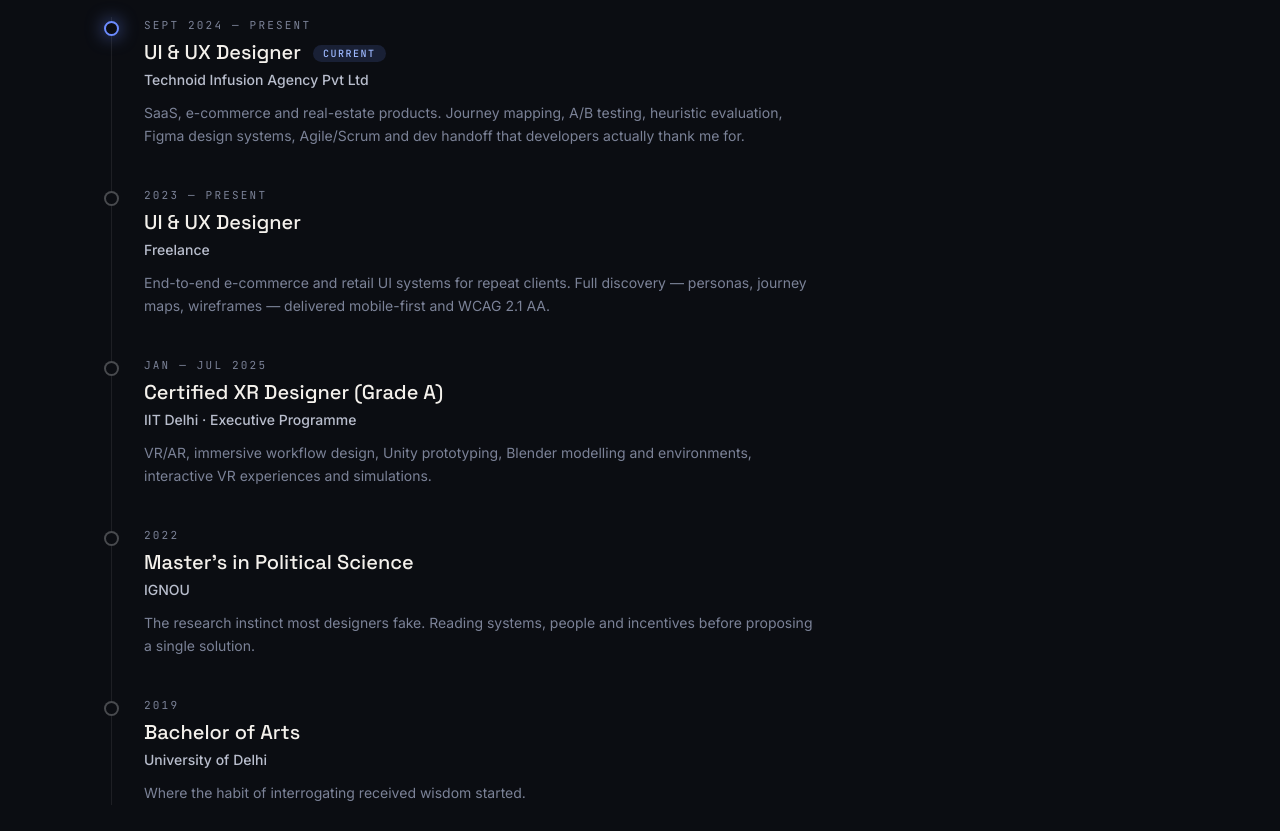
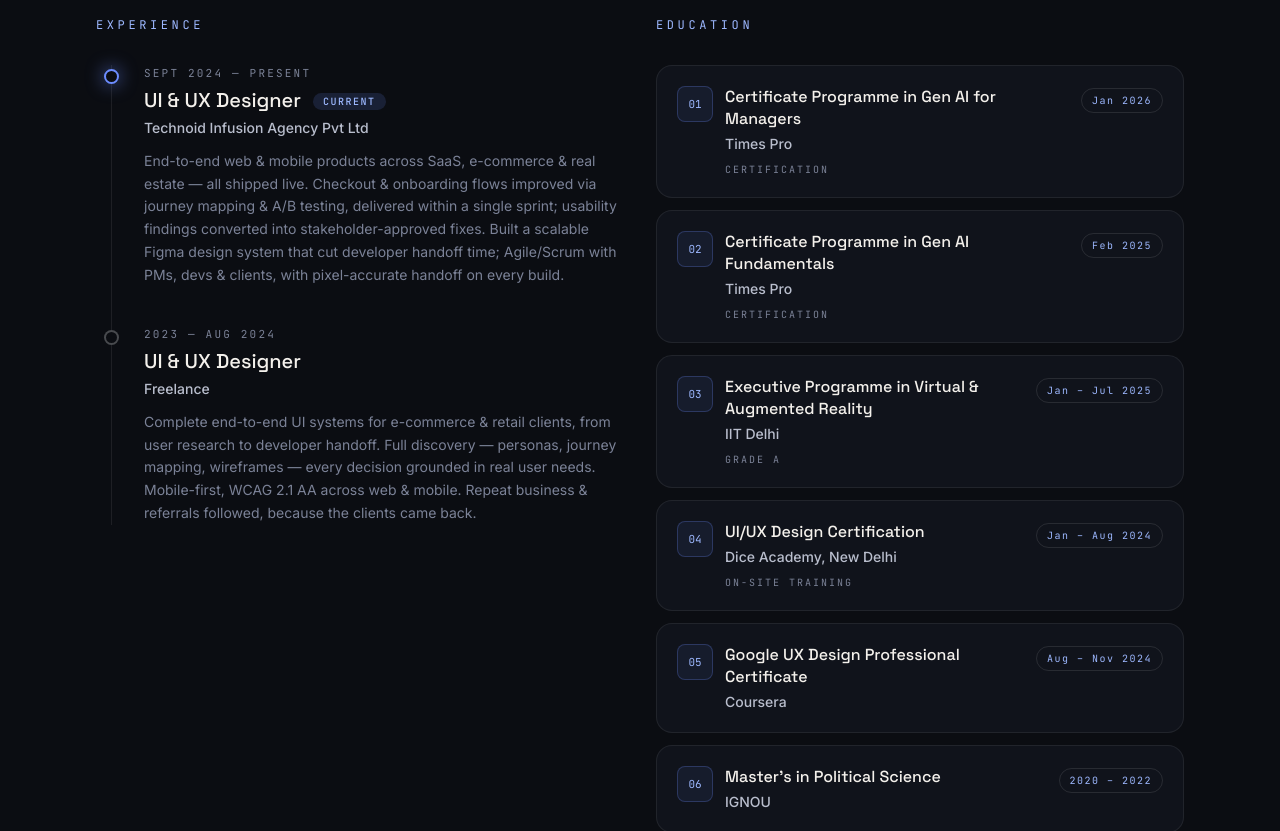
Before and after one commit to manishasharma1998/Portfolio, a Next.js app: page / in a window 1280 px wide. Shown: the part 5740-6571 px from the top of the page. Built offline with nearby package versions, Linux system fonts and the light colour scheme.

Commit message:
Journey: separate Experience & Education columns with full CV data

```diff
--- a/content/site.json
+++ b/content/site.json
@@ -161,39 +161,33 @@
     "titleBefore": "Calm, on purpose.",
     "titleBreak": "Measured, on record.",
     "blurb": "Each node reveals itself as you scroll. Nothing shouts; things surface. That’s the whole metaphor — and the whole person.",
-    "overlapNote": "The dates above genuinely overlap — full-time agency work alongside freelancing is not a red flag, it’s a good O(n) way to learn what shipping for actually-different businesses feels like.",
+    "overlapNote": "Freelance ran as a full shop before the agency seat opened — same discovery discipline, same mobile-first standard, shipped for clients who kept coming back.",
     "items": [
       {
         "period": "Sept 2024 — Present",
         "org": "Technoid Infusion Agency Pvt Ltd",
         "role": "UI & UX Designer",
-        "body": "SaaS, e-commerce and real-estate products. Journey mapping, A/B testing, heuristic evaluation, Figma design systems, Agile/Scrum and dev handoff that developers actually thank me for."
+        "body": "End-to-end web & mobile products across SaaS, e-commerce & real estate — all shipped live. Checkout & onboarding flows improved via journey mapping & A/B testing, delivered within a single sprint; usability findings converted into stakeholder-approved fixes. Built a scalable Figma design system that cut developer handoff time; Agile/Scrum with PMs, devs & clients, with pixel-accurate handoff on every build."
       },
       {
-        "period": "2023 — Present",
+        "period": "2023 — Aug 2024",
         "org": "Freelance",
         "role": "UI & UX Designer",
-        "body": "End-to-end e-commerce and retail UI systems for repeat clients. Full discovery — personas, journey maps, wireframes — delivered mobile-first and WCAG 2.1 AA."
-      },
-      {
-        "period": "Jan — Jul 2025",
-        "org": "IIT Delhi · Executive Programme",
-        "role": "Certified XR Designer (Grade A)",
-        "body": "VR/AR, immersive workflow design, Unity prototyping, Blender modelling and environments, interactive VR experiences and simulations."
-      },
-      {
-        "period": "2022",
-        "org": "IGNOU",
-        "role": "Master's in Political Science",
-        "body": "The research instinct most designers fake. Reading systems, people and incentives before proposing a single solution."
-      },
-      {
-        "period": "2019",
-        "org": "University of Delhi",
-        "role": "Bachelor of Arts",
-        "body": "Where the habit of interrogating received wisdom started."
+        "body": "Complete end-to-end UI systems for e-commerce & retail clients, from user research to developer handoff. Full discovery — personas, journey mapping, wireframes — every decision grounded in real user needs. Mobile-first, WCAG 2.1 AA across web & mobile. Repeat business & referrals followed, because the clients came back."
       }
-    ]
+    ],
+    "education": {
+      "label": "Education",
+      "items": [
+        { "period": "Jan 2026", "org": "Times Pro", "role": "Certificate Programme in Gen AI for Managers", "note": "Certification" },
+        { "period": "Feb 2025", "org": "Times Pro", "role": "Certificate Programme in Gen AI Fundamentals", "note": "Certification" },
+        { "period": "Jan – Jul 2025", "org": "IIT Delhi", "role": "Executive Programme in Virtual & Augmented Reality", "note": "Grade A" },
+        { "period": "Jan – Aug 2024", "org": "Dice Academy, New Delhi", "role": "UI/UX Design Certification", "note": "On-site training" },
+        { "period": "Aug – Nov 2024", "org": "Coursera", "role": "Google UX Design Professional Certificate" },
+        { "period": "2020 – 2022", "org": "IGNOU", "role": "Master's in Political Science" },
+        { "period": "2016 – 2019", "org": "University of Delhi", "role": "Bachelor of Arts" }
+      ]
+    }
   },
   "contact": {
     "kicker": "Contact",
--- a/src/components/timeline.tsx
+++ b/src/components/timeline.tsx
@@ -38,7 +38,14 @@
           }
         />
 
-        <div ref={ref} className="relative mt-14 lg:ml-2">
+        <div className="mt-14 grid items-start gap-12 lg:grid-cols-2 lg:gap-8">
+          {/* Experience */}
+          <div className="min-w-0">
+            <p className="font-mono text-xs tracking-[0.3em] text-lens-300 uppercase">
+              Experience
+            </p>
+
+            <div ref={ref} className="relative mt-8 lg:ml-2">
               {/* track */}
               <div className="absolute top-0 left-[7px] h-full w-px bg-white/[0.08]" />
               {/* fill */}
@@ -83,6 +90,48 @@
                 ))}
               </RevealStagger>
             </div>
+          </div>
+
+          {/* Education */}
+          <div className="min-w-0">
+            <p className="font-mono text-xs tracking-[0.3em] text-lens-300 uppercase">
+              {copy.education.label}
+            </p>
+
+            <RevealStagger
+              className="mt-8 flex flex-col gap-3"
+              stagger={0.07}
+              delayChildren={0.05}
+            >
+              {copy.education.items.map((e, i) => (
+                <RevealItem
+                  key={e.role}
+                  className="group rounded-2xl border border-white/[0.07] bg-ink-850 transition-colors duration-300 hover:border-lens-400/30"
+                >
+                  <div className="flex items-start gap-3 p-4 sm:p-5">
+                    <span className="flex h-9 w-9 shrink-0 items-center justify-center rounded-lg border border-lens-400/25 bg-lens-400/[0.08] font-mono text-[11px] text-lens-300">
+                      {String(i + 1).padStart(2, "0")}
+                    </span>
+                    <div className="min-w-0">
+                      <h3 className="font-display text-base font-medium leading-snug text-bone-100">
+                        {e.role}
+                      </h3>
+                      <p className="mt-1 text-sm font-medium text-fog-300">{e.org}</p>
+                      {e.note ? (
+                        <p className="mt-2 font-mono text-[10px] tracking-[0.2em] text-fog-500 uppercase">
+                          {e.note}
+                        </p>
+                      ) : null}
+                    </div>
+                    <span className="ml-auto mt-0.5 shrink-0 rounded-full border border-white/10 px-2.5 py-1 font-mono text-[10px] tracking-[0.15em] whitespace-nowrap text-lens-300">
+                      {e.period}
+                    </span>
+                  </div>
+                </RevealItem>
+              ))}
+            </RevealStagger>
+          </div>
+        </div>
 
         <Reveal delay={0.1}>
           <p className="mt-12 max-w-2xl text-xs leading-relaxed text-fog-500 italic">
--- a/src/lib/types.ts
+++ b/src/lib/types.ts
@@ -57,9 +57,20 @@
   body: string;
 };
 
+export type EducationItem = {
+  period: string;
+  org: string;
+  role: string;
+  note?: string;
+};
+
 export type TimelineConfig = BlockConfig & {
   overlapNote: string;
   items: TimelineItem[];
+  education: {
+    label: string;
+    items: EducationItem[];
+  };
 };
 
 export type ContactConfig = BlockConfig & {
```
Lines whose indentation alone changed are shown as unchanged.
